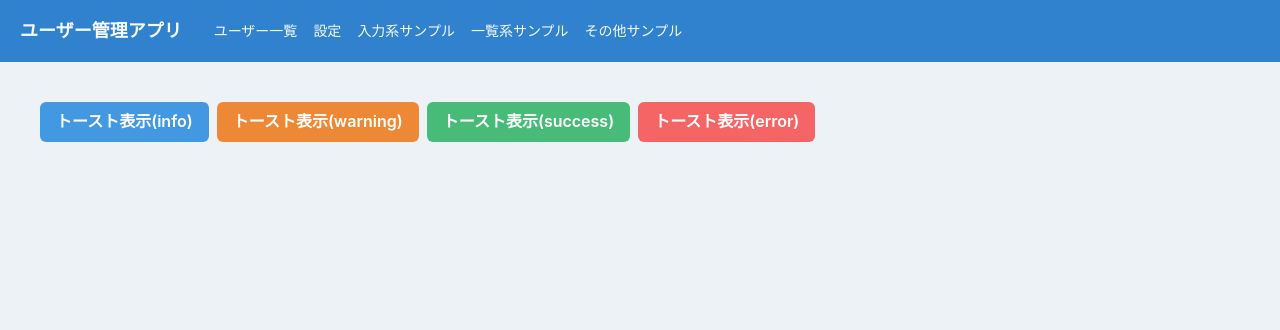
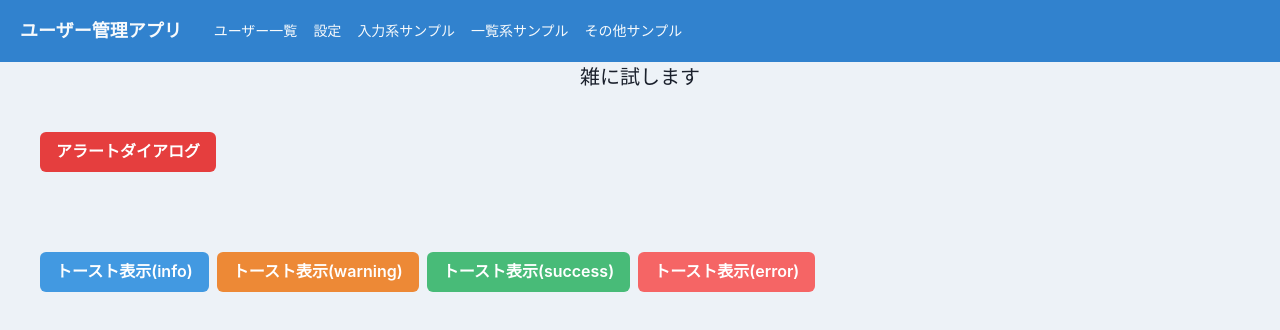
Before and after one commit to takizawazaku/react-chakraui-sample, a React (Create React App) app: page /home/sample_etc in a window 1280 px wide. Shown: the top 330 px of the page. Built offline with nearby package versions, Linux system fonts and the light colour scheme.

Commit message:
アラートダイアログのサンプルを設置

```diff
--- /dev/null
+++ b/src/components/atoms/button/AlertDialogButton.tsx
@@ -0,0 +1,50 @@
+import {
+  AlertDialog,
+  AlertDialogBody,
+  AlertDialogContent,
+  AlertDialogFooter,
+  AlertDialogHeader,
+  AlertDialogOverlay,
+  Button,
+  useDisclosure,
+} from "@chakra-ui/react";
+import { useRef } from "react";
+
+export const AlertDialogButton = () => {
+  const { isOpen, onOpen, onClose } = useDisclosure();
+  const cancelRef = useRef<HTMLButtonElement>(null);
+  return (
+    <>
+      <Button colorScheme="red" onClick={onOpen}>
+        アラートダイアログ
+      </Button>
+
+      <AlertDialog
+        isOpen={isOpen}
+        leastDestructiveRef={cancelRef}
+        onClose={onClose}
+      >
+        <AlertDialogOverlay>
+          <AlertDialogContent>
+            <AlertDialogHeader fontSize="lg" fontWeight="bold">
+              Delete Customer
+            </AlertDialogHeader>
+
+            <AlertDialogBody>
+              Are you sure? You can't undo this action afterwards.
+            </AlertDialogBody>
+
+            <AlertDialogFooter>
+              <Button ref={cancelRef} onClick={onClose}>
+                Cancel
+              </Button>
+              <Button colorScheme="red" onClick={onClose} ml={3}>
+                Delete
+              </Button>
+            </AlertDialogFooter>
+          </AlertDialogContent>
+        </AlertDialogOverlay>
+      </AlertDialog>
+    </>
+  );
+};
--- a/src/components/pages/home/SampleEtc.tsx
+++ b/src/components/pages/home/SampleEtc.tsx
@@ -1,6 +1,7 @@
-import { Wrap, WrapItem } from "@chakra-ui/react";
+import { Center, Wrap, WrapItem } from "@chakra-ui/react";
 import { memo, VFC } from "react";
 import { useMessage } from "../../../hooks/useMessage";
+import { AlertDialogButton } from "../../atoms/button/AlertDialogButton";
 import { PrimaryButton } from "../../atoms/button/PrimaryButton";
 
 export const SampleEtc: VFC = memo(() => {
@@ -34,6 +35,14 @@ export const SampleEtc: VFC = memo(() => {
 
   return (
     <>
+      <Center fontSize={20}>雑に試します</Center>
+
+      <Wrap p={{ base: 4, md: 10 }}>
+        <WrapItem>
+          <AlertDialogButton />
+        </WrapItem>
+      </Wrap>
+
       <Wrap p={{ base: 4, md: 10 }}>
         <WrapItem>
           <PrimaryButton onClick={() => onClickToast("info")}>
```
